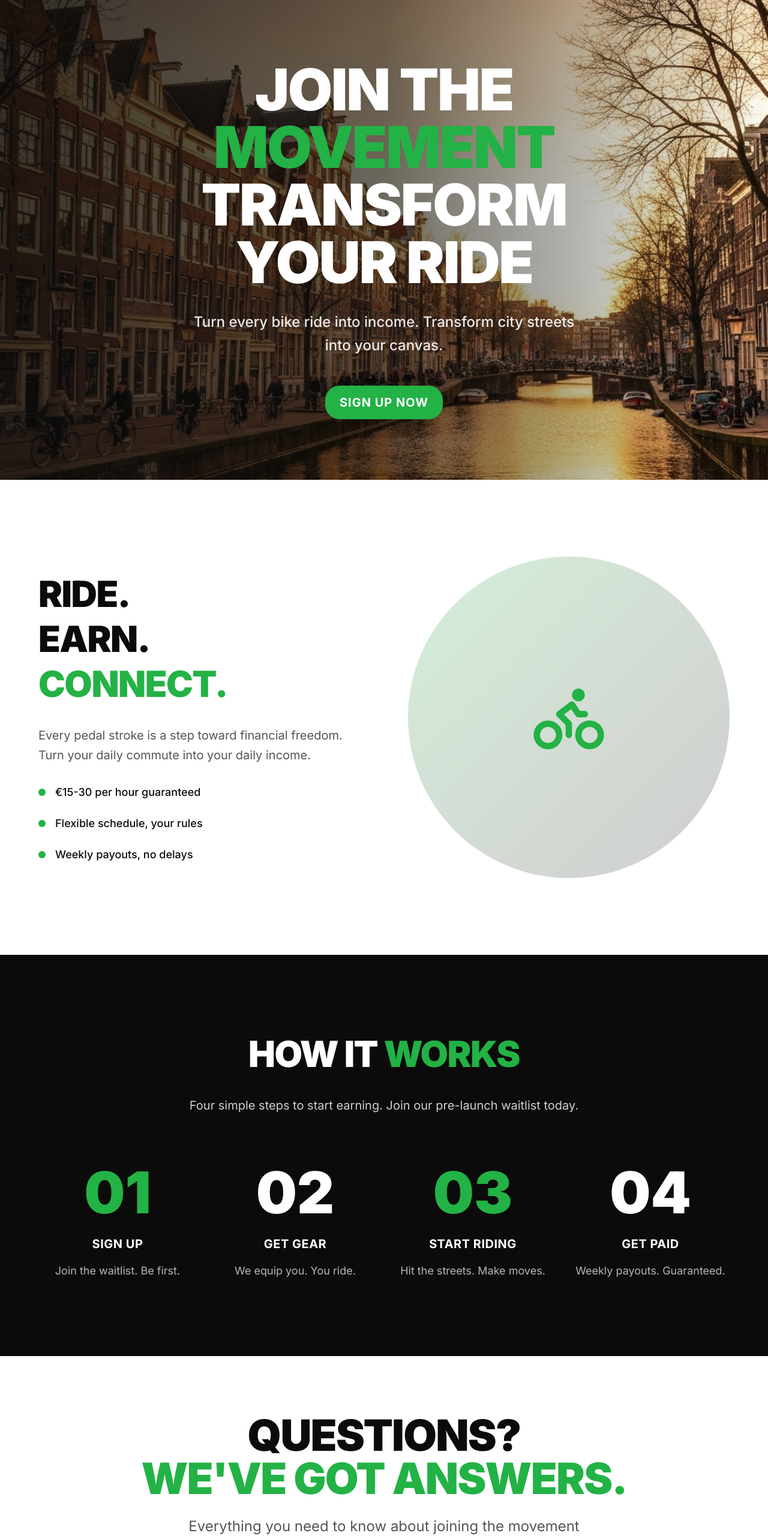
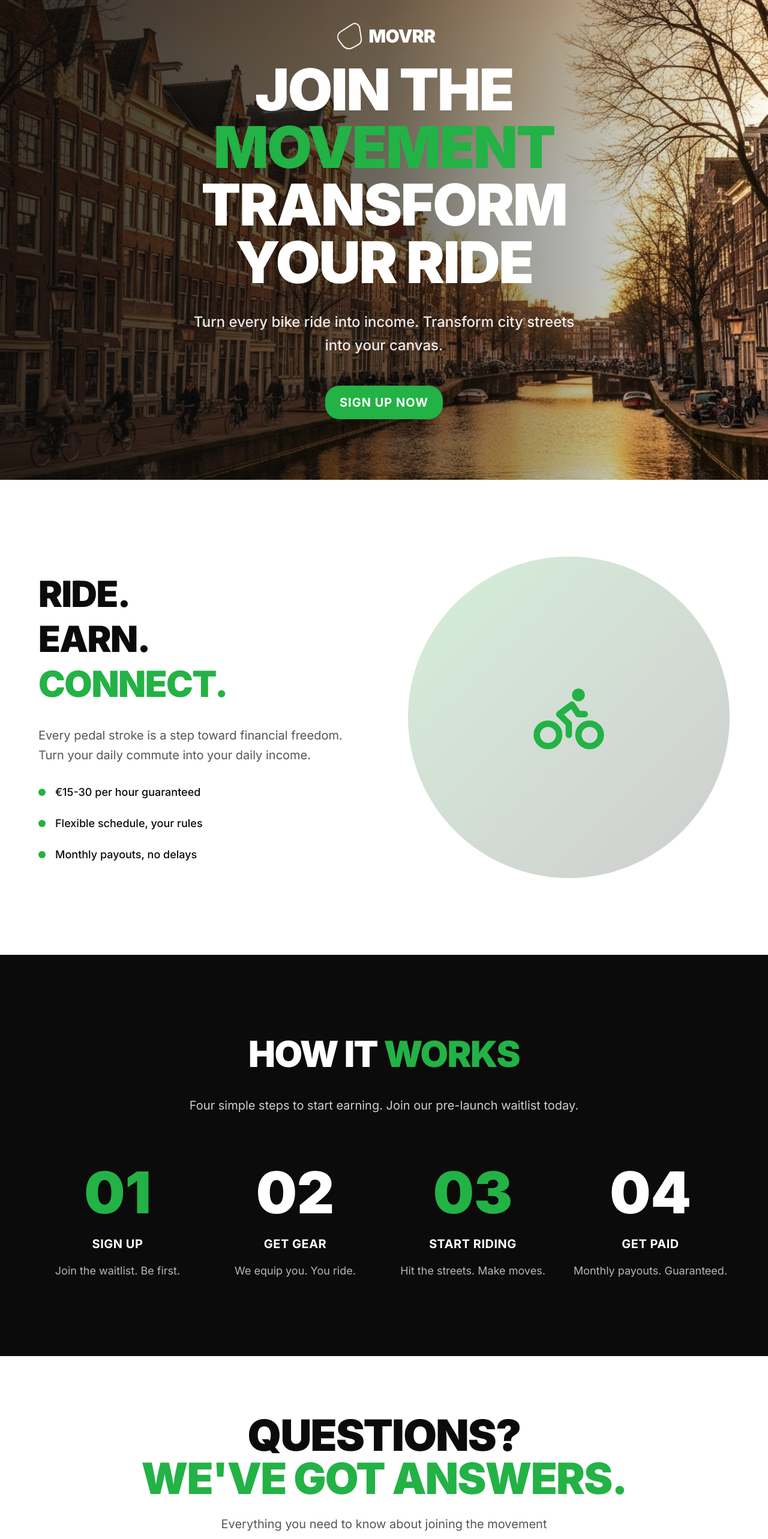
Before and after one commit to Movrr-Official/movrr-waitlist, a Next.js app: page / in a window 1280 px wide. Shown: the top 2566 px of the page at 60% size. Built offline with nearby package versions, Linux system fonts and the light colour scheme; no server answers.

Commit message:
chore: update weekly to monthly and added brand logo to hero

```diff
--- a/components/benefits-section.tsx
+++ b/components/benefits-section.tsx
@@ -1,4 +1,4 @@
-import { Zap, Target, Trophy } from "lucide-react"
+import { Zap, Target, Trophy } from "lucide-react";
 
 export function BenefitsSection() {
   return (
@@ -11,7 +11,8 @@ export function BenefitsSection() {
             <span className="text-primary">POTENTIAL</span>
           </h2>
           <p className="text-xl text-muted-foreground mb-16 max-w-2xl mx-auto">
-            Every ride is an opportunity. Every street is your stage. Every mile brings you closer to financial freedom.
+            Every ride is an opportunity. Every street is your stage. Every mile
+            brings you closer to financial freedom.
           </p>
 
           <div className="grid md:grid-cols-3 gap-12">
@@ -19,26 +20,38 @@ export function BenefitsSection() {
               <div className="w-20 h-20 bg-primary rounded-full flex items-center justify-center mx-auto mb-6">
                 <Zap className="h-10 w-10 text-white" />
               </div>
-              <h3 className="text-2xl font-bold text-secondary mb-4 uppercase tracking-wide">Flexible</h3>
-              <p className="text-muted-foreground">Ride when you want. Where you want. How you want.</p>
+              <h3 className="text-2xl font-bold text-secondary mb-4 uppercase tracking-wide">
+                Flexible
+              </h3>
+              <p className="text-muted-foreground">
+                Ride when you want. Where you want. How you want.
+              </p>
             </div>
             <div className="text-center">
               <div className="w-20 h-20 bg-secondary rounded-full flex items-center justify-center mx-auto mb-6">
                 <Target className="h-10 w-10 text-white" />
               </div>
-              <h3 className="text-2xl font-bold text-secondary mb-4 uppercase tracking-wide">Reliable</h3>
-              <p className="text-muted-foreground">Guaranteed weekly payouts. Performance bonuses. No surprises.</p>
+              <h3 className="text-2xl font-bold text-secondary mb-4 uppercase tracking-wide">
+                Reliable
+              </h3>
+              <p className="text-muted-foreground">
+                Guaranteed Monthly payouts. Performance bonuses. No surprises.
+              </p>
             </div>
             <div className="text-center">
               <div className="w-20 h-20 bg-primary rounded-full flex items-center justify-center mx-auto mb-6">
                 <Trophy className="h-10 w-10 text-white" />
               </div>
-              <h3 className="text-2xl font-bold text-secondary mb-4 uppercase tracking-wide">Rewarding</h3>
-              <p className="text-muted-foreground">Join a community of riders making cities more vibrant.</p>
+              <h3 className="text-2xl font-bold text-secondary mb-4 uppercase tracking-wide">
+                Rewarding
+              </h3>
+              <p className="text-muted-foreground">
+                Join a community of riders making cities more vibrant.
+              </p>
             </div>
           </div>
         </div>
       </div>
     </section>
-  )
+  );
 }
--- a/components/faq-section.tsx
+++ b/components/faq-section.tsx
@@ -43,7 +43,7 @@ const faqs = [
   {
     question: "How do I get paid?",
     answer:
-      "Weekly payouts directly to your bank account or digital wallet. Track your earnings in real-time through our app and get detailed breakdowns of all your rides and bonuses.",
+      "Monthly payouts directly to your bank account or digital wallet. Track your earnings in real-time through our app and get detailed breakdowns of all your rides and bonuses.",
   },
 ];
 
@@ -105,7 +105,7 @@ export function FAQSection() {
             <br />
             <span className="text-primary">WE'VE GOT ANSWERS.</span>
           </h2>
-          <p className="text-xl md:text-2xl text-muted-foreground max-w-3xl mx-auto text-balance">
+          <p className="text-xl text-muted-foreground max-w-3xl mx-auto text-balance">
             Everything you need to know about joining the movement
           </p>
         </div>
--- a/components/footer.tsx
+++ b/components/footer.tsx
@@ -10,9 +10,11 @@ export function Footer() {
               <img
                 src="/movrr-icon.png"
                 alt="Movrr Icon"
-                className="w-14 h-14"
+                className="w-12 h-12 md:w-14 md:h-14"
               />
-              <h3 className="text-3xl font-black text-white">MOVRR</h3>
+              <h3 className="text-2xl md:text-3xl font-black text-white">
+                MOVRR
+              </h3>
             </div>
             <p className="text-white/70 mt-2">
               Transform your ride. Transform your life.
--- a/components/hero-section.tsx
+++ b/components/hero-section.tsx
@@ -1,6 +1,6 @@
 import { Button } from "@/components/ui/button";
+import { track } from "@vercel/analytics";
 import Image from "next/image";
-import { track } from "@vercel/analytics";
 
 interface HeroSectionProps {
   onJoinWaitlist: () => void;
@@ -9,13 +9,12 @@ interface HeroSectionProps {
 export function HeroSection({ onJoinWaitlist }: HeroSectionProps) {
   return (
     <section className="relative min-h-screen flex items-center justify-center overflow-hidden">
+      {/* Background image with Next.js Image component */}
       <div className="absolute inset-0">
         <Image
           src="/amsterdam-cityscape-canals-bikes.png"
           alt="Amsterdam cityscape with canals and bikes"
           fill
-          sizes="(max-width: 480px) 100vw, (max-width: 768px) 50vw, 100vw"
-          quality={100}
           priority
           className="object-cover object-center"
           placeholder="blur"
@@ -25,6 +24,18 @@ export function HeroSection({ onJoinWaitlist }: HeroSectionProps) {
 
       {/* Gradient overlay */}
       <div className="absolute inset-0 bg-gradient-to-r from-secondary/80 via-secondary/60 to-transparent"></div>
+
+      {/* Logo at the top */}
+      <div className="absolute top-8 left-1/2 transform -translate-x-1/2 z-20">
+        <div className="flex items-center gap-1">
+          <img
+            src="/movrr-icon.png"
+            alt="Movrr Icon"
+            className="w-12 h-12 md:w-14 md:h-14"
+          />
+          <h3 className="text-2xl md:text-3xl font-black text-white">MOVRR</h3>
+        </div>
+      </div>
 
       {/* Hero content */}
       <div className="relative z-10 container mx-auto px-4 text-center">
--- a/components/how-it-works-section.tsx
+++ b/components/how-it-works-section.tsx
@@ -48,7 +48,7 @@ export function HowItWorksSection() {
               <h3 className="text-xl font-bold mb-4 uppercase tracking-wide">
                 Get Paid
               </h3>
-              <p className="text-white/70">Weekly payouts. Guaranteed.</p>
+              <p className="text-white/70">Monthly payouts. Guaranteed.</p>
             </div>
           </div>
         </div>
--- a/components/value-proposition.tsx
+++ b/components/value-proposition.tsx
@@ -34,7 +34,7 @@ export function ValueProposition() {
                 <div className="flex items-center gap-4">
                   <div className="w-3 h-3 bg-primary rounded-full"></div>
                   <span className="text-lg font-medium">
-                    Weekly payouts, no delays
+                    Monthly payouts, no delays
                   </span>
                 </div>
               </div>
```
